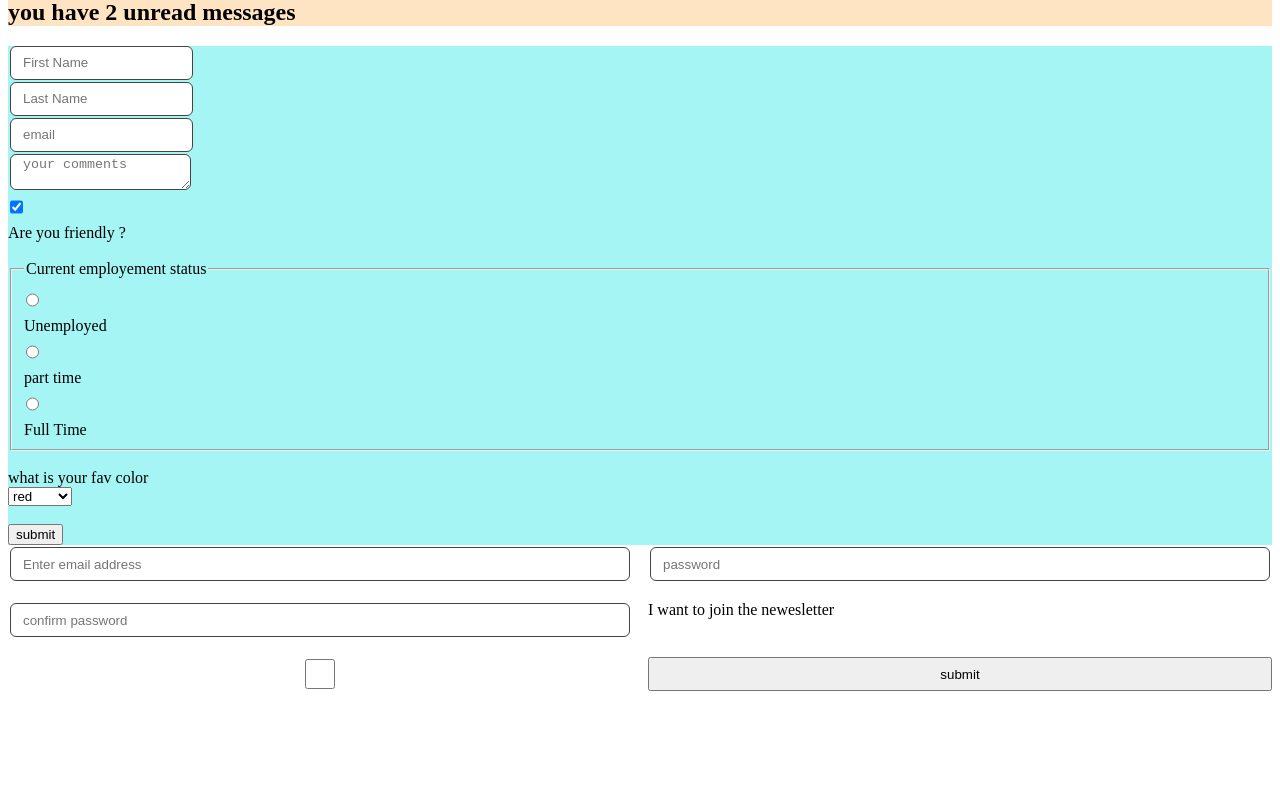
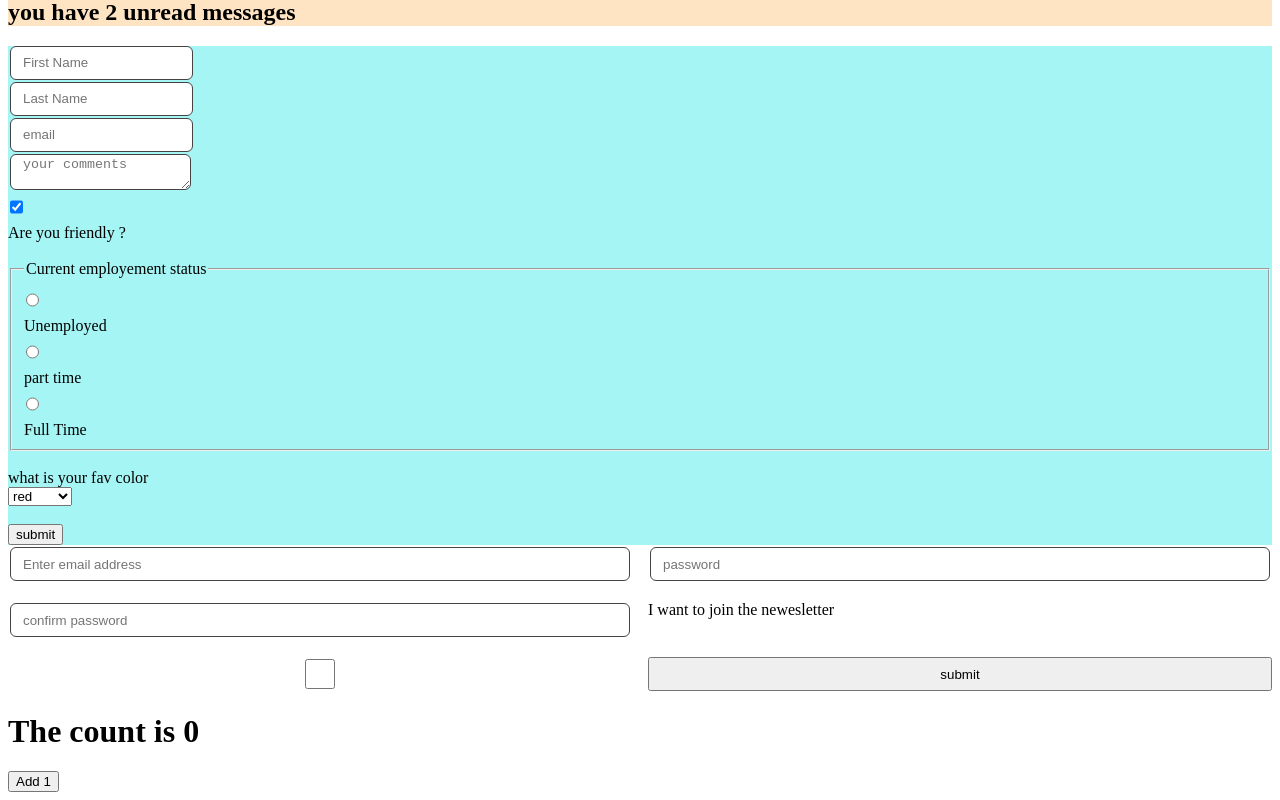
Before and after one commit to abhishekgusain07/MemeGenerator, a React (Create React App) app: page / in a window 1280 px wide. Shown: the part 2084-2884 px from the top of the page. Before the commit the page ends 2783 px from the top, so only its background shows below. Built offline with nearby package versions, Linux system fonts and the light colour scheme.

Commit message:
useEffect started

```diff
--- a/src/App.js
+++ b/src/App.js
@@ -11,6 +11,8 @@ import Challenge from '../src/components/SmallChallenge'
 import Form from '../src/components/Form'
 import NewForm from '../src/components/NewForm'
 import FormChallenge from '../src/components/FormChallenge'
+import ApiForMeme from '../src/components/ApiForMeme'
+import UseState1 from '../src/components/UseState1'
 export default function App(){
   return(
     <div>
@@ -25,6 +27,7 @@ export default function App(){
       <Challenge />
       <NewForm />
       <FormChallenge />
+      <UseState1 />
     </div>
   )
 }
--- /dev/null
+++ b/src/components/ApiForMeme.js
@@ -0,0 +1,26 @@
+// the whole idea of doing this is because we are still importing setup and punchline of jokes from the local file when we want to import it from some API
+import React, { useState } from "react";
+export default function ApiFromMeme() {
+    const [starWarsData, setStarWarsData] = useState({})
+    // How to take data from API
+    // 1. GET the data (fetch)
+    // 2. save the data to state.
+
+
+    console.log('rendering')
+    // the below code will lead to side effect
+    // fetch("https://swapi.dev/api/people/1").then(res => res.json()).then(data => setStarWarsData(data))
+
+    fetch('https://swapi.dev/api/people/1').then(res => res.json()).then(data => console.log(data))
+
+    // here we are seeing infinite rendering in our console becuase what is happenening is
+    // we are rendering the componene "ApiForMeme" then it is fetchind and after is is fetched it is updating state which make the componenet re-render and when component re-renders it again update the state and this cycle keeps going on.
+    // this is the sideeffect and to conquer this we use "USEEFFECT"
+
+    return(
+        <div>
+            <h1>Fetched from api</h1>
+            <pre>{JSON.stringify(starWarsData, null ,2)}</pre>
+        </div>
+    )
+}
--- /dev/null
+++ b/src/components/UseState1.js
@@ -0,0 +1,21 @@
+import React, { useEffect, useState } from "react"
+// if we dont give second parameter to useEffect it is same as previous nothing changed
+
+// useEffect renders after the component renders on the screen,
+// like in this case it will render one h1 is rendered on screen
+
+
+const UseState1 = () => {
+    const [count, setCount] = useState(0)
+    useEffect(()=>{
+        console.log(`effect function ran`)
+    },[count])
+    // if we pass empty string it means it will only render the first time.
+    return (
+        <div>
+            <h1>The count is {count}</h1>
+            <button onClick = {()=>setCount(prevCount => prevCount + 1)}>Add 1</button>
+        </div>
+    )
+}
+export default UseState1;
```
Also changed, not shown: src/components/React.txt (added).
